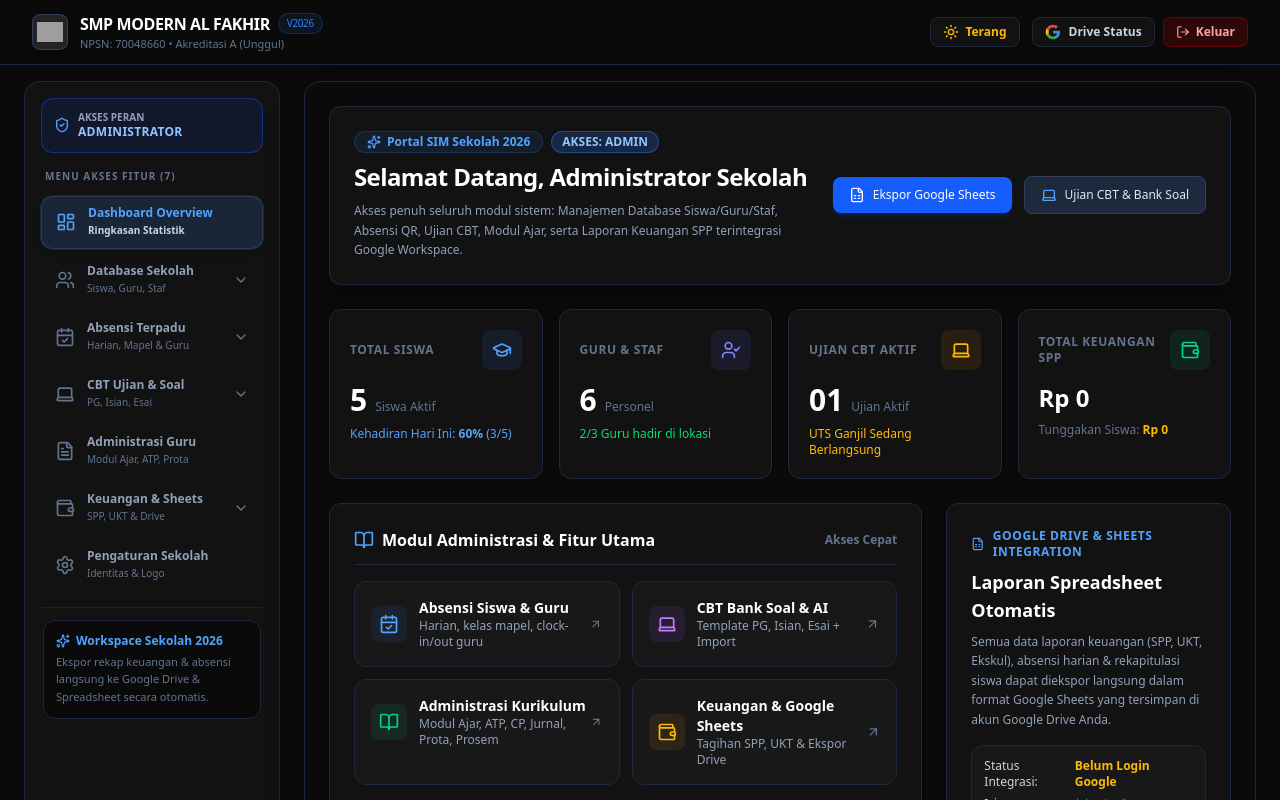
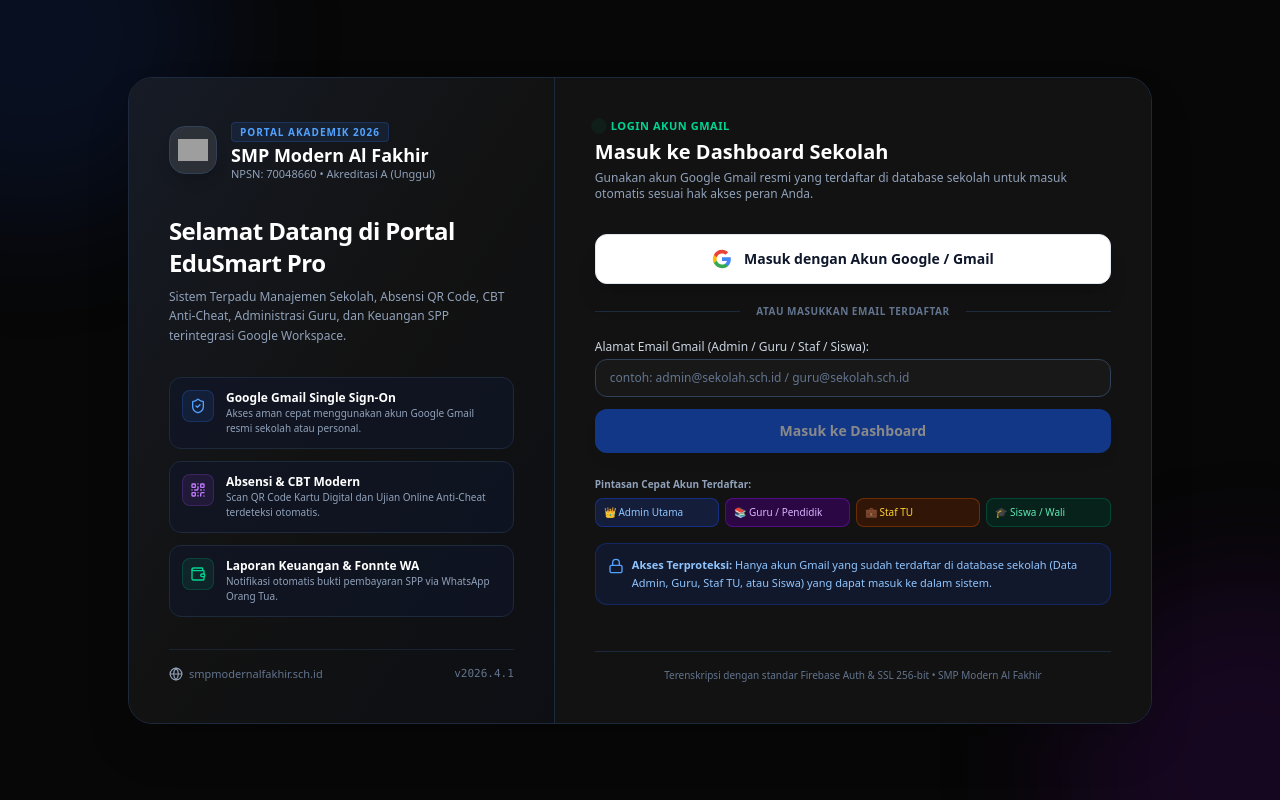
Before and after one commit to giarh0410-dotcom/Sistem-Integrasi-Sekolah, a React (Vite) app: page / in a window 1280 px wide. Shown: the top 800 px of the page. Built offline with nearby package versions, Linux system fonts and the light colour scheme; no server answers; grey boxes are pictures that could not be loaded.

Commit message:
feat(auth): disable auto-login and clear demo credentials
Set default authentication state to logged out and clear mock user email to enforce secure login flow.

```diff
--- a/src/App.tsx
+++ b/src/App.tsx
@@ -73,7 +73,7 @@ function getSavedData<T>(key: string, initial: T): T {
 }
 
 export default function App() {
-  const [isLoggedIn, setIsLoggedIn] = useState<boolean>(true); // Default logged in with demo account
+  const [isLoggedIn, setIsLoggedIn] = useState<boolean>(false);
   const [currentRole, setCurrentRole] = useState<Role>('admin');
   const [activeTab, setActiveTab] = useState<TabType>('dashboard');
   const [databaseSubTab, setDatabaseSubTab] = useState<SubTab>('siswa');
@@ -83,7 +83,7 @@ export default function App() {
 
   // Google OAuth Auth State
   const [userGoogleToken, setUserGoogleToken] = useState<string>('');
-  const [userEmail, setUserEmail] = useState<string>('admin@sekolah.sch.id');
+  const [userEmail, setUserEmail] = useState<string>('');
 
   // Main School Master Data
   const [rombelList, setRombelList] = useState<RombelKelas[]>(() => getSavedData('edu_rombelList', INITIAL_ROMBEL));
```
